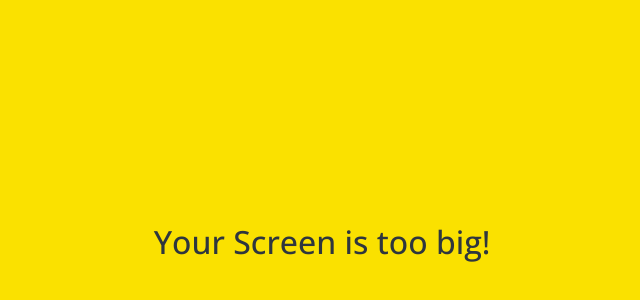
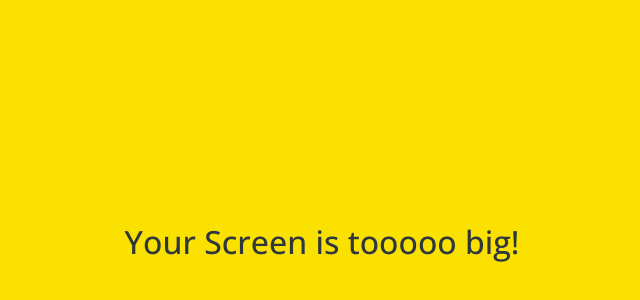
Before and after one commit to months13/KokoaClone, a plain HTML site: page friends.html in a window 1280 px wide. Shown: the part 158-458 px from the top of the page, without its empty margins (318-958 px from the left). Drawn offline with nearby package versions, Linux system fonts and the light colour scheme.

Commit message:
vscode with git

```diff
--- a/friends.html
+++ b/friends.html
@@ -113,7 +113,7 @@
     </div>
 
     <div id = "no-mobile">
-      <span>Your Screen is too big!</span>
+      <span>Your Screen is tooooo big!</span>
     </div>
 
     <script
```
